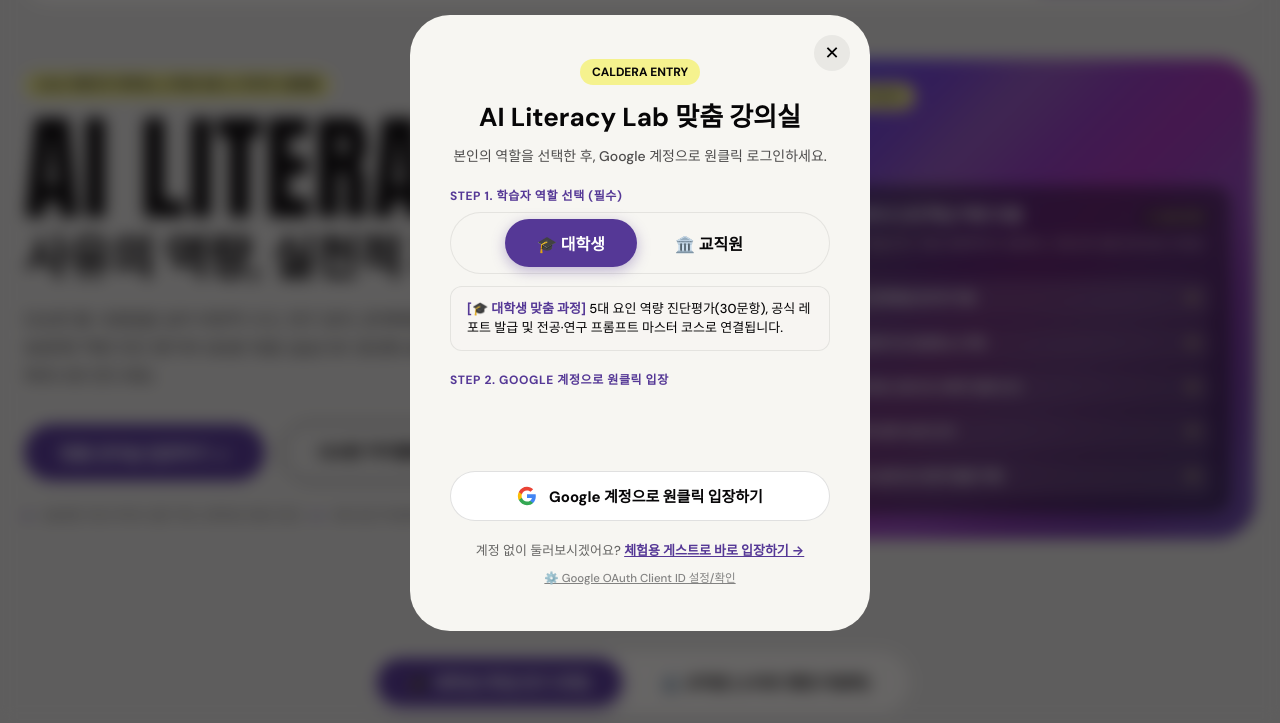
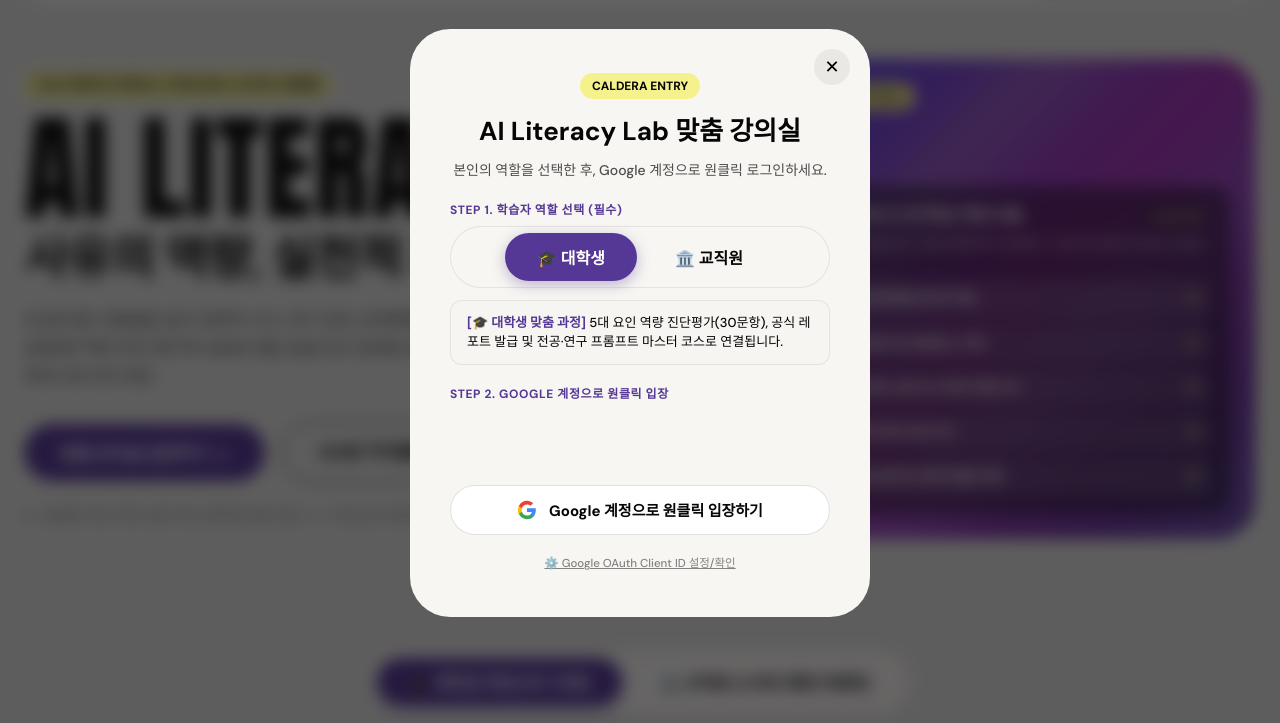
Before and after one commit to 9CORE1/AI_literacy, a plain HTML site: page index.html in a window 1280 px wide. Both pictures are taken after a click on the button "맞춤 강의실 입장하기 →". Shown: the part 77-800 px from the top of the page. Drawn offline with Linux system fonts and the light colour scheme; a web font is replaced by a local one.

Commit message:
refactor: Remove guest entry link and handler from modal

```diff
--- a/index.html
+++ b/index.html
@@ -295,20 +295,11 @@
         <span id="google-btn-text">Google 계정으로 원클릭 입장하기</span>
       </button>
 
-      <!-- Fast Guest Link & Client ID Setup -->
-      <div style="margin-top: 20px; font-size: 13px; color: rgba(7, 6, 7, 0.6); display: flex; flex-direction: column; gap: 8px;">
-        <div>
-          계정 없이 둘러보시겠어요?
-          <a href="#" onclick="handleGuestEntry(event)"
-            style="font-weight: 700; color: var(--color-ember); text-decoration: underline;">
-            체험용 게스트로 바로 입장하기 →
-          </a>
-        </div>
-        <div style="font-size: 11.5px; opacity: 0.8;">
-          <a href="#" onclick="handleConfigureClientId(event)" style="color: #666; text-decoration: underline;">
-            ⚙️ Google OAuth Client ID 설정/확인
-          </a>
-        </div>
+      <!-- Client ID Setup Link -->
+      <div style="margin-top: 20px; font-size: 11.5px; opacity: 0.8; text-align: center;">
+        <a href="#" onclick="handleConfigureClientId(event)" style="color: #666; text-decoration: underline;">
+          ⚙️ Google OAuth Client ID 설정/확인
+        </a>
       </div>
     </div>
   </div>
@@ -555,23 +546,7 @@
       }
     }
 
-    function handleGuestEntry(e) {
-      e.preventDefault();
-      const roleLabel = currentModalRole === 'staff' ? '교직원' : '대학생';
-      const user = {
-        name: `게스트 ${roleLabel} 님`,
-        email: `guest@${currentModalRole === 'staff' ? 'univ.ac.kr' : 'campus.edu'}`,
-        role: currentModalRole,
-        isGuest: true
-      };
-      if (typeof Auth !== 'undefined' && Auth.setUser) {
-        Auth.setUser(user);
-      } else {
-        localStorage.setItem('ai_lit_user', JSON.stringify(user));
-      }
-      closeLoginModal();
-      window.location.href = 'dashboard.html';
-    }
+
 
     // Halftone Canvas Animation
     function initHalftoneCanvas() {
```
